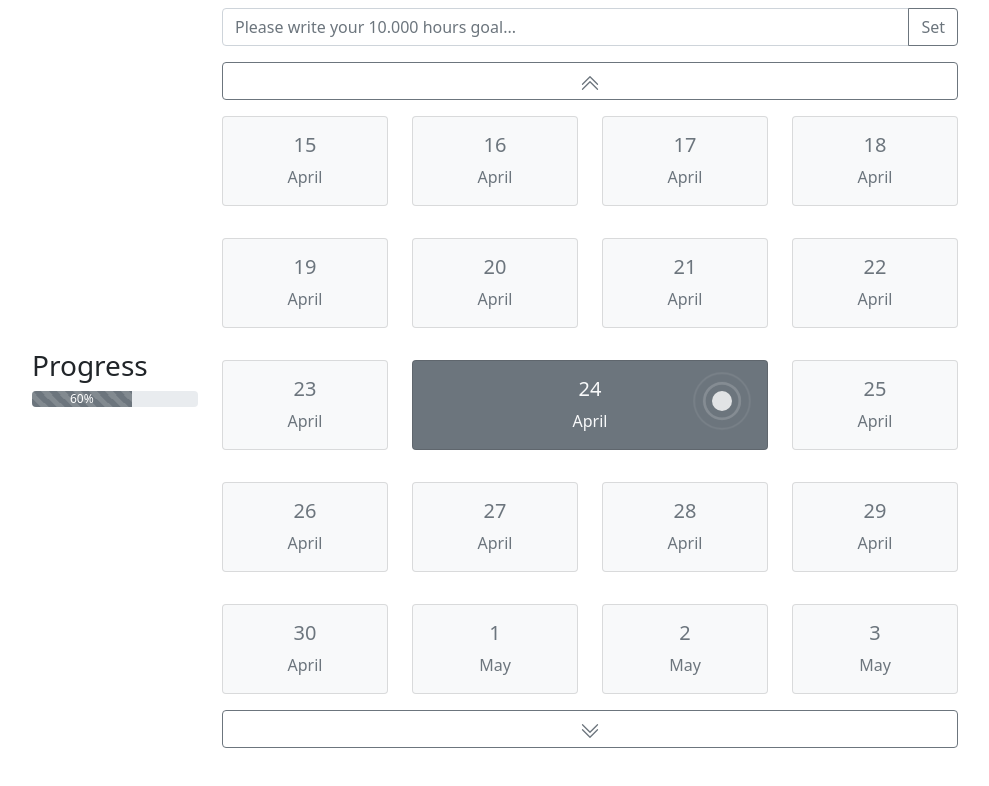
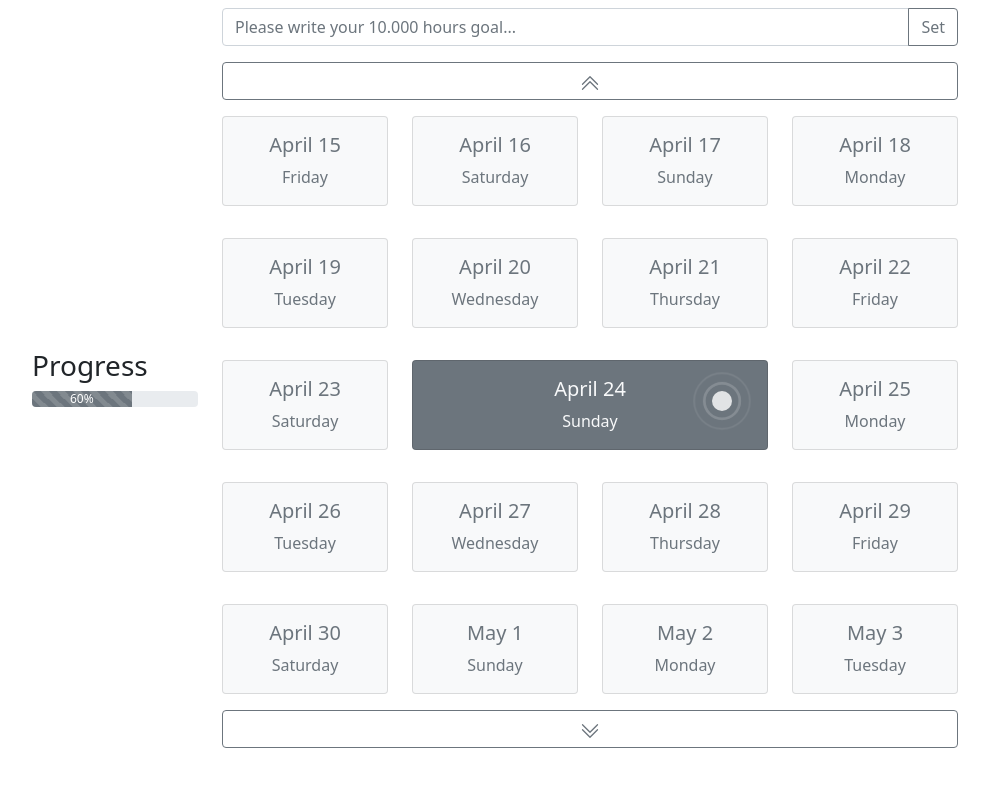
Before and after one commit to ktmrlky/ten-thousand, a React (Create React App) app: page / in a window 1280 px wide. Shown: the top 786 px of the page, without its empty margins (50-1039 px from the left). Built offline with nearby package versions, Linux system fonts and the light colour scheme.

Commit message:
Day names added

```diff
--- a/src/components/CardComponentForTen.js
+++ b/src/components/CardComponentForTen.js
@@ -1,6 +1,6 @@
 import React from "react";
 import { Card } from "react-bootstrap";
-import { monthNames } from "../constants/MonthNames";
+import { monthNames, dayNames } from "../constants/MonthNames";
 
 const CardComponentForTen = ({ day, modalControl }) => {
   const now = new Date();
@@ -18,7 +18,9 @@ const CardComponentForTen = ({ day, modalControl }) => {
         text={controlPoint ? "light" : "secondary"}
       >
         <Card.Body className="m-auto">
-          <Card.Title className="text-center">{date.getDate()}</Card.Title>
+          <Card.Title className="text-center">
+            {monthNames[date.getMonth()] + " " + date.getDate()}
+          </Card.Title>
           {controlPoint ? (
             <div className="video__icon">
               <div className="circle--outer"></div>
@@ -27,7 +29,9 @@ const CardComponentForTen = ({ day, modalControl }) => {
           ) : (
             ""
           )}
-          <Card.Text>{monthNames[date.getMonth()]}</Card.Text>
+          <Card.Text className="text-center">
+            {dayNames[date.getDay()]}
+          </Card.Text>
         </Card.Body>
       </Card>
     </div>
--- a/src/components/ModalFormComponent.js
+++ b/src/components/ModalFormComponent.js
@@ -18,7 +18,7 @@ const ModalFormComponent = ({ handleChange, handleSubmit, activity }) => {
         />
         <FormControl
           type="number"
-          min={0}
+          min={0.1}
           max={24} //TODO Here we should make sure that the user can only enter a number between 0 and 24
           aria-label="Hours"
           placeholder="Hours"
--- a/src/constants/MonthNames.js
+++ b/src/constants/MonthNames.js
@@ -12,3 +12,13 @@ export const monthNames = [
   "November",
   "December",
 ];
+
+export const dayNames = [
+  "Sunday",
+  "Monday",
+  "Tuesday",
+  "Wednesday",
+  "Thursday",
+  "Friday",
+  "Saturday",
+];
```
